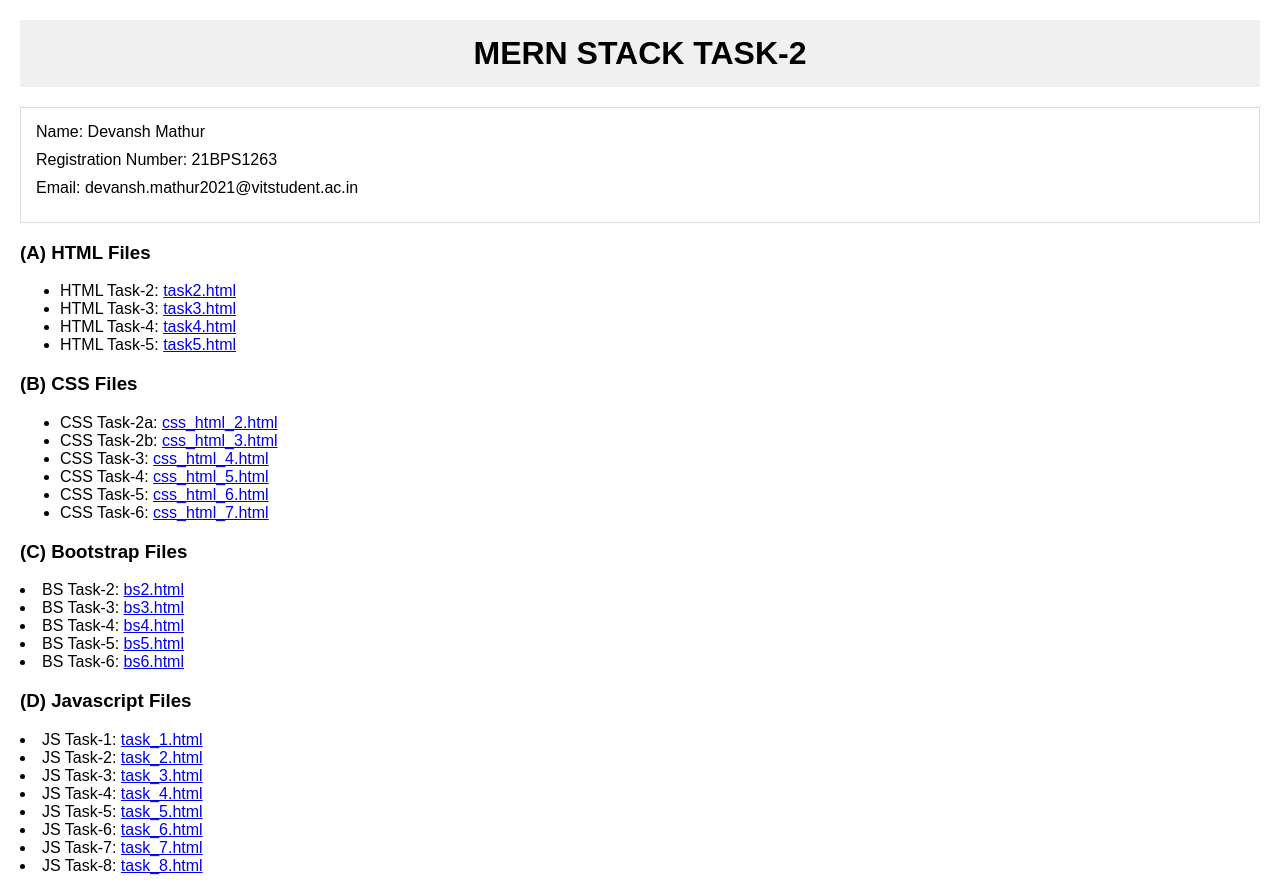
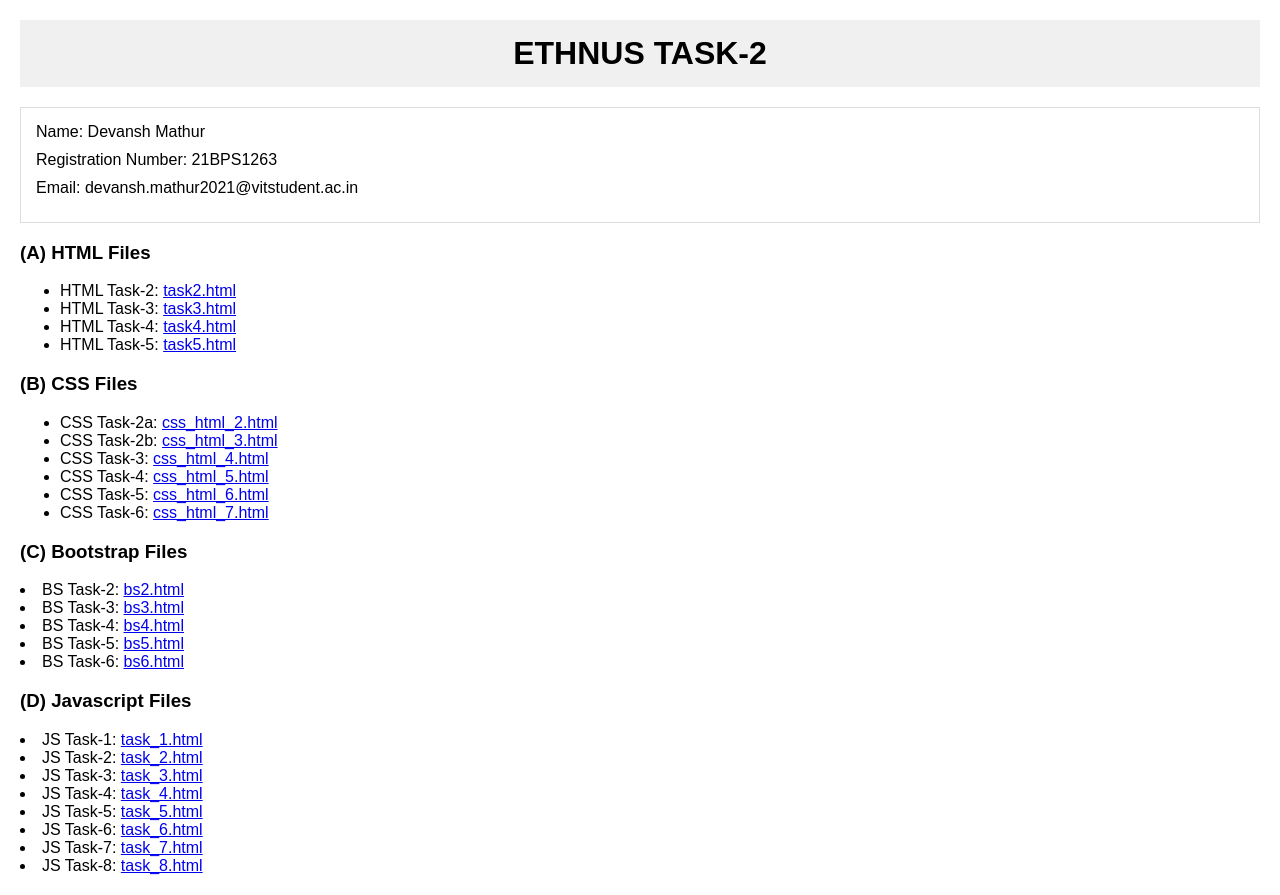
Before and after one commit to Byte-Sage/MERN-2, a plain HTML site: page index.html in a window 1280 px wide. Drawn offline with Linux system fonts and the light colour scheme.

Commit message:
Update index.html

```diff
--- a/index.html
+++ b/index.html
@@ -8,7 +8,7 @@
 </head>
 <body>
   <header>
-    <h1>MERN STACK TASK-2</h1>
+    <h1> ETHNUS TASK-2</h1>
   </header>
   <section class="user-info">
     <ul>
```
